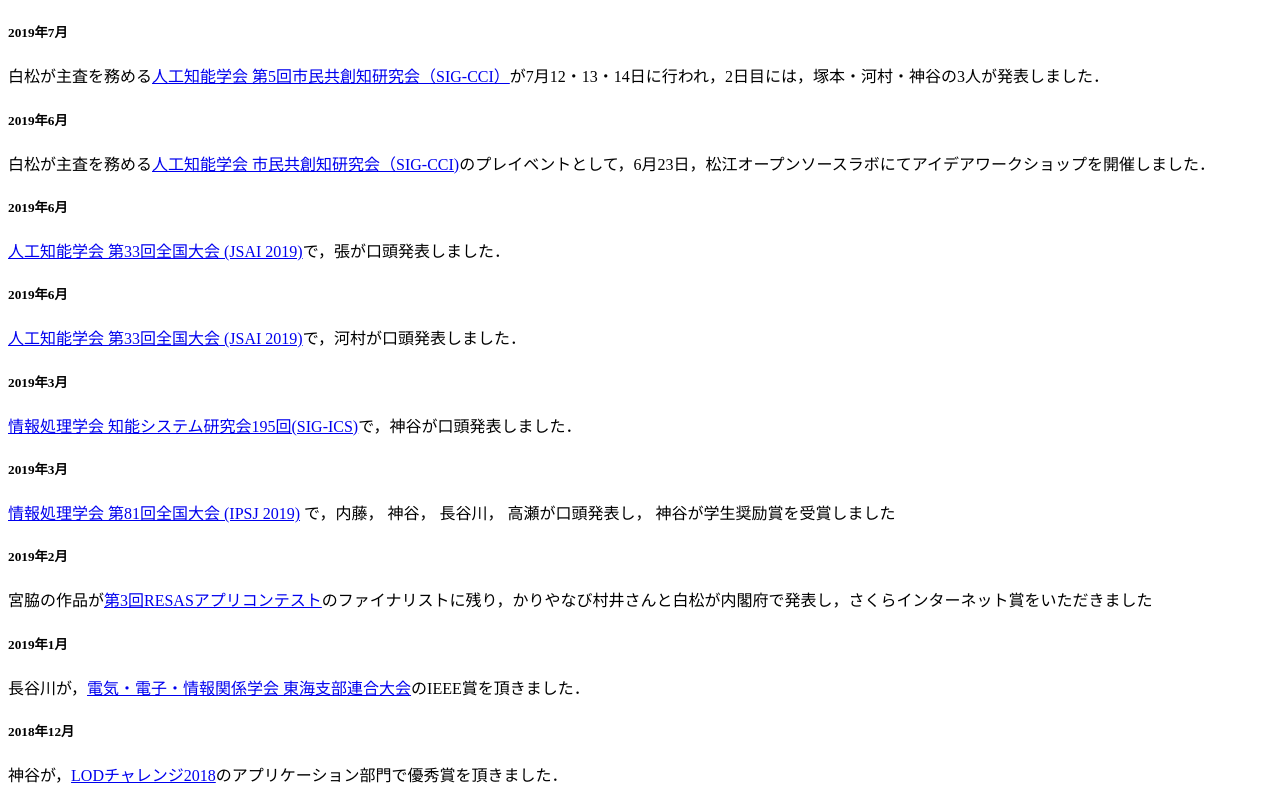
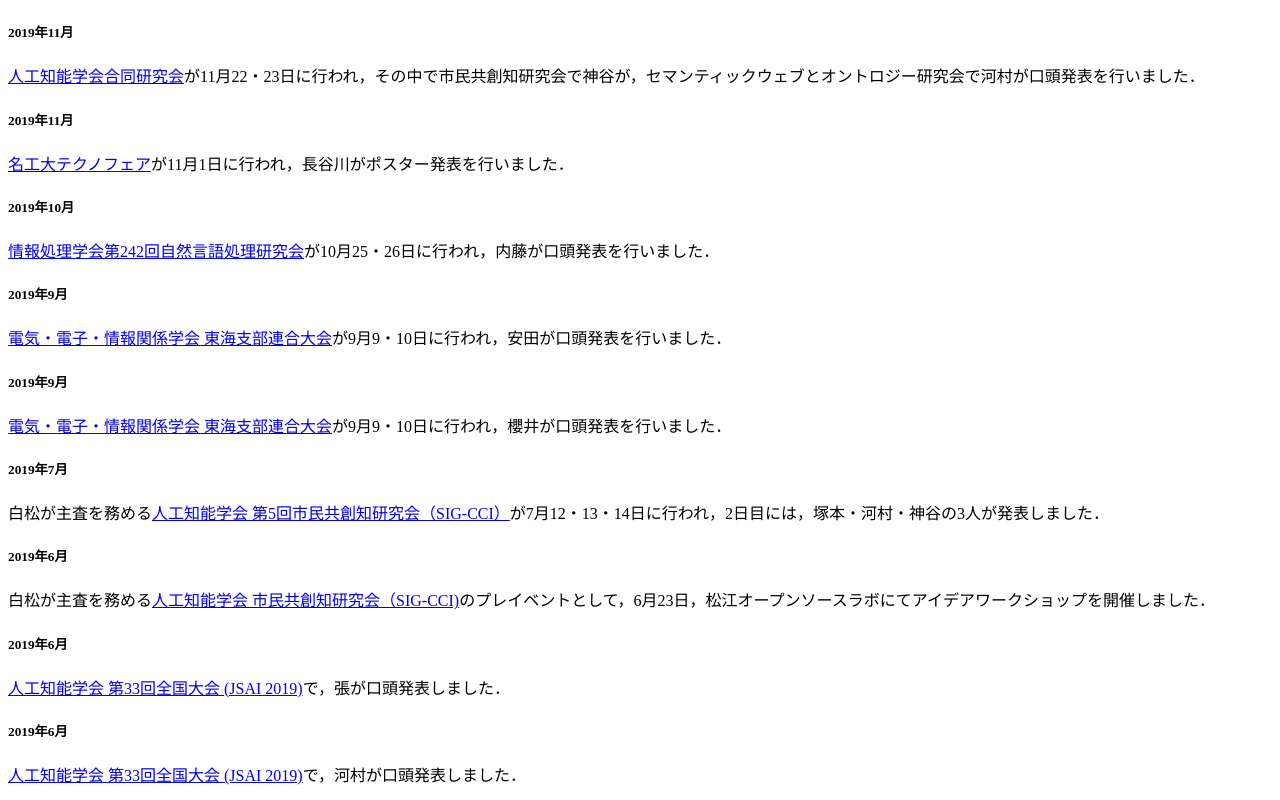
Before and after one commit to yakiimoumai/official-website, a plain HTML site: page recentevent.html in a window 1280 px wide. Shown: the top 800 px of the page. Drawn offline with Linux system fonts and the light colour scheme.

Commit message:
論文・NEWSの追加

```diff
--- a/recentevent.html
+++ b/recentevent.html
@@ -6,6 +6,41 @@
 	</head>
 	<body>
         <div id="news">
+            <article>
+                <h5>2019年11月</h5>
+                <p>
+                    <a target="_blank" href="https://www.ai-gakkai.or.jp/sigconf/">人工知能学会合同研究会</a>が11月22・23日に行われ，その中で市民共創知研究会で神谷が，セマンティックウェブとオントロジー研究会で河村が口頭発表を行いました．
+                </p>
+            </article>
+
+            <article>
+                <h5>2019年11月</h5>
+                <p>
+                    <a target="_blank" href="https://technofair.web.nitech.ac.jp/">名工大テクノフェア</a>が11月1日に行われ，長谷川がポスター発表を行いました．
+                </p>
+            </article>
+
+            <article>
+                <h5>2019年10月</h5>
+                <p>
+                    <a target="_blank" href="https://www.ipsj.or.jp/kenkyukai/event/nl242.html">情報処理学会第242回自然言語処理研究会</a>が10月25・26日に行われ，内藤が口頭発表を行いました．
+                </p>
+            </article>
+
+            <article>
+                <h5>2019年9月</h5>
+                <p>
+                    <a target="_blank" href="http://www2.iee.or.jp/~tokai/rengo-2019/">電気・電子・情報関係学会 東海支部連合大会</a>が9月9・10日に行われ，安田が口頭発表を行いました．
+                </p>
+            </article>
+
+            <article>
+                <h5>2019年9月</h5>
+                <p>
+                    <a target="_blank" href="http://www2.iee.or.jp/~tokai/rengo-2019/">電気・電子・情報関係学会 東海支部連合大会</a>が9月9・10日に行われ，櫻井が口頭発表を行いました．
+                </p>
+            </article>
+
             <article>
                 <h5>2019年7月</h5>
                 <p>
```
Also changed, not shown: achievement.html (+5 -0 lines).
